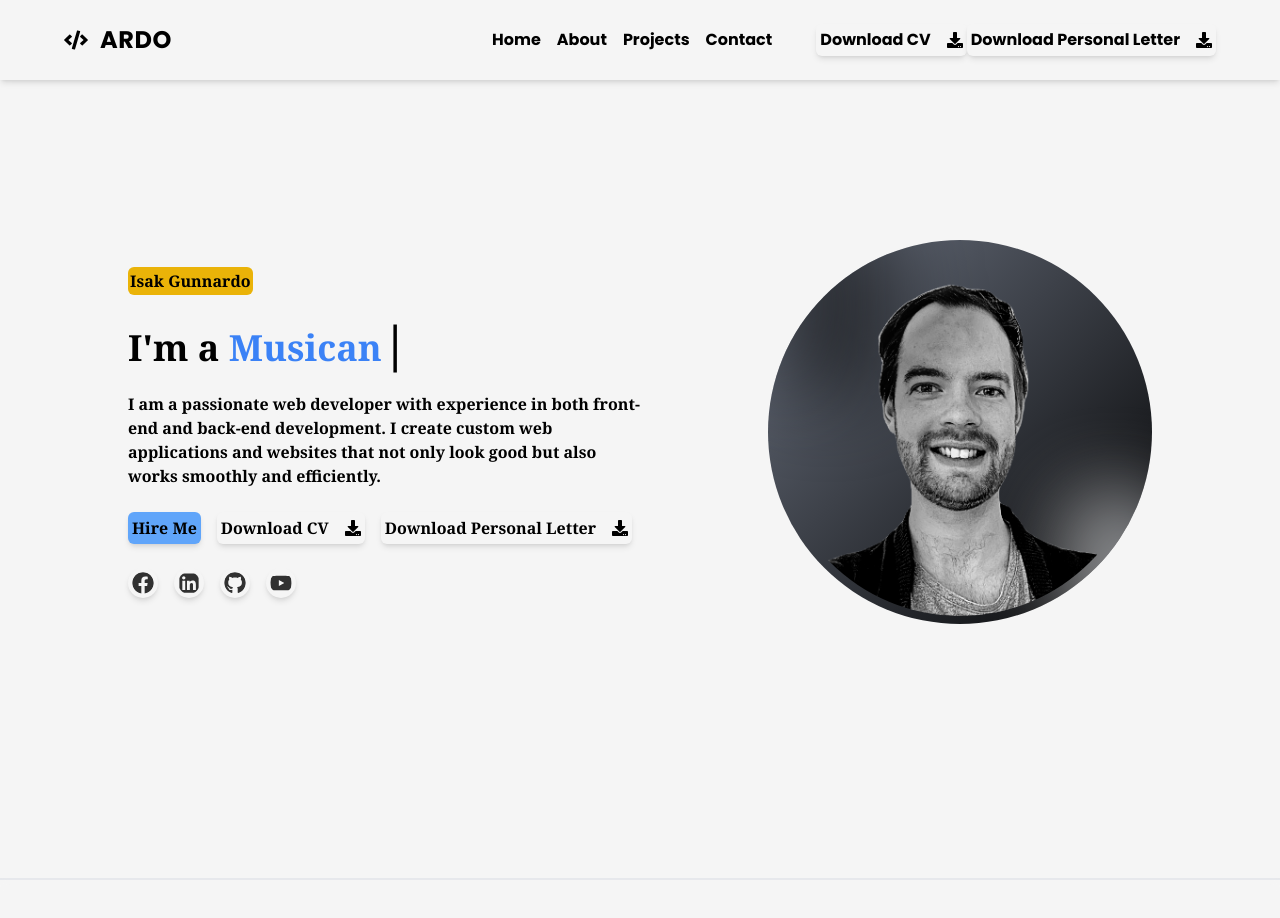
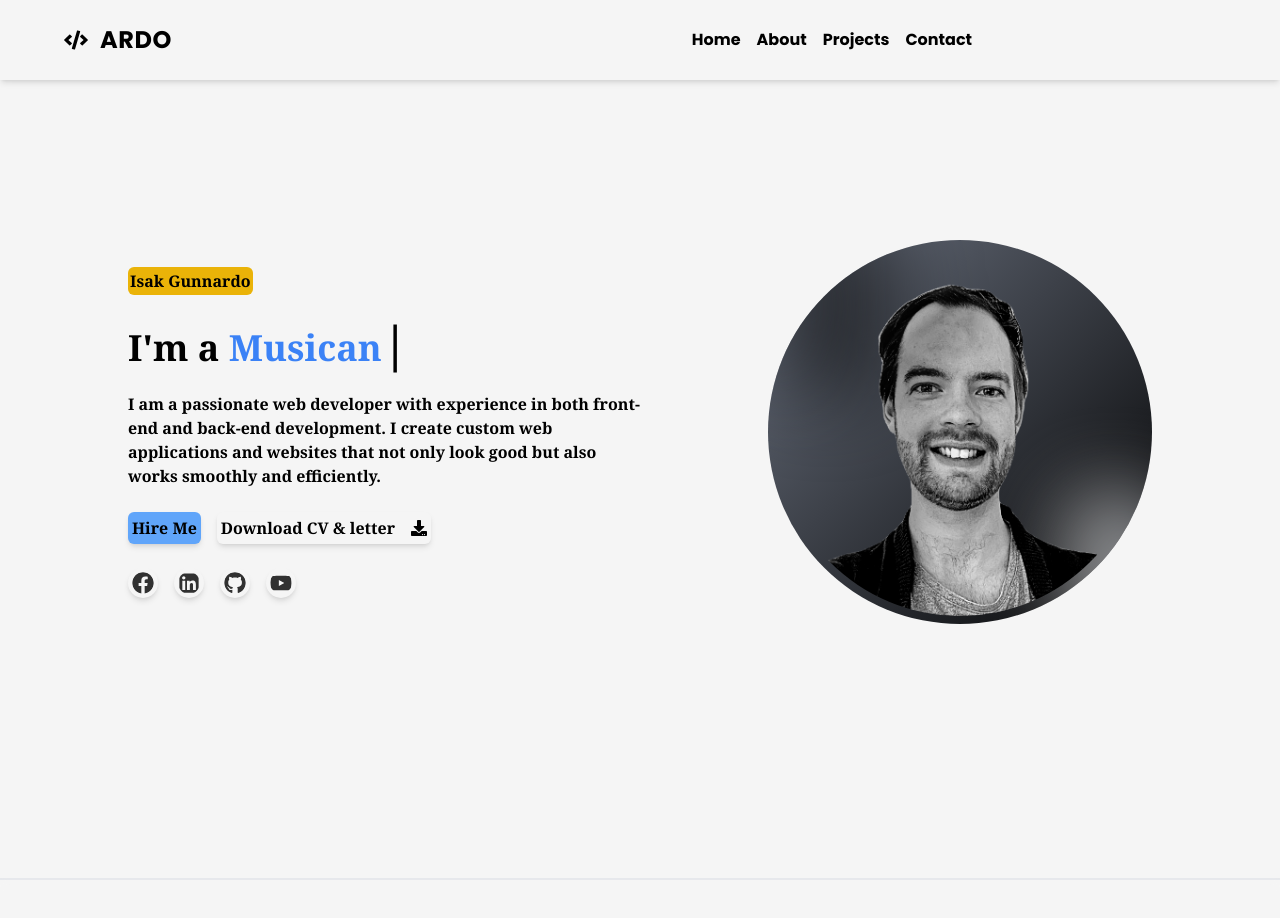
Before and after one commit to IsakGunnardo/Portfolio, a Next.js app: page / in a window 1280 px wide. Shown: the top 918 px of the page. Built offline with nearby package versions, Linux system fonts and the light colour scheme.

Commit message:
små fix igen

```diff
--- a/src/components/Home.tsx
+++ b/src/components/Home.tsx
@@ -11,6 +11,27 @@ import profilBild from "/public/img.png";
 import TypeWritingEffect from "./TypeWritingEffect";
 
 const Home = () => {
+  const handleDownload = () => {
+    const files = [
+      {
+        fileName: "Sogeti_CV.pdf",
+        fileUrl: "/assets/Sogeti_CV.pdf"
+      },
+      {
+        fileName: "letter.pdf",
+        fileUrl: "/assets/Sogeti_letter.pdf"
+      },
+    ];
+
+    files.forEach((file) => {
+      const link = document.createElement("a");
+      link.href = file.fileUrl;
+      link.download = file.fileName;
+      document.body.appendChild(link);
+      link.click();
+      document.body.removeChild(link)
+    });
+  };
   const scrollToSection = (id: any) => {
     const section = document.querySelector(id);
     if (section) {
@@ -61,18 +82,14 @@ const Home = () => {
               Hire Me
             </button>
 
-            <a href="/assets/Sogeti_CV.pdf" download="Sogeti_CV.pdf">
-            <button className=" font-semibold flex gap-4 items-center justify-center bg-[#F5F5F5] shadow-md p-1 rounded-md  focus:outline-none focus:ring-2 hover:scale-105 ">
-              Download CV
-              <FaDownload />
-            </button>
-            </a>
-            <a href="/assets/Sogeti_letter.pdf" download="Sogeti_letter.pdf">
-            <button className=" font-semibold flex gap-4 items-center justify-center bg-[#F5F5F5] shadow-md p-1 rounded-md  focus:outline-none focus:ring-2 hover:scale-105 ">
-              Download Personal Letter
-              <FaDownload />
-            </button>
-            </a>
+<a href="/" onClick={handleDownload}>
+<button className=" font-semibold flex gap-4 items-center justify-center bg-[#F5F5F5] shadow-md p-1 rounded-md  focus:outline-none focus:ring-2 hover:scale-105 ">Download CV & letter
+<FaDownload />
+
+</button>
+
+</a>
+
           </div>
           {/* SOCIALAMEDIER  */}
           <div className=" flex items-center justify-center w-full text-1xl md:flex md:justify-start gap-4 text-3xl text-black text-opacity-80 ">
--- a/src/components/Navbar.tsx
+++ b/src/components/Navbar.tsx
@@ -9,6 +9,27 @@ const Navbar = () => {
   const [scrollDirection, setScrollDirection] = useState("up");
   const [lastScrollY, setLastScrollY] = useState(0);
 
+  const handleDownload = () => {
+    const files = [
+      {
+        fileName: "Sogeti_CV.pdf",
+        fileUrl: "/assets/Sogeti_CV.pdf"
+      },
+      {
+        fileName: "letter.pdf",
+        fileUrl: "/assets/Sogeti_letter.pdf"
+      },
+    ];
+
+    files.forEach((file) => {
+      const link = document.createElement("a");
+      link.href = file.fileUrl;
+      link.download = file.fileName;
+      document.body.appendChild(link);
+      link.click();
+      document.body.removeChild(link)
+    });
+  };
   // Handles scroll direction detection
   useEffect(() => {
     const handleScroll = () => {
@@ -108,18 +129,14 @@ const Navbar = () => {
 
         {/* RIGHT */}
         <div className="m flex">
-          <a href="/assets/Sogeti_CV.pdf" download="Sogeti_CV.pdf">
+          {/* <a href="/" onClick={handleDownload}></a>
+
             <button className="font-semibold flex gap-4 items-center justify-center bg-[#F5F5F5] shadow-md p-1 rounded-md focus:outline-none focus:ring-2 hover:scale-105">
-              Download CV
+              Download CV & Letter
               <FaDownload />
             </button>
-          </a>
-          <a href="/assets/Sogeti_letter.pdf" download="Sogeti_letter.pdf">
-            <button className=" font-semibold flex gap-4 items-center justify-center bg-[#F5F5F5] shadow-md p-1 rounded-md  focus:outline-none focus:ring-2 hover:scale-105 ">
-              Download Personal Letter
-              <FaDownload />
-            </button>
-            </a>
+ */}
+
         </div>
       </div>
     </div>
```
